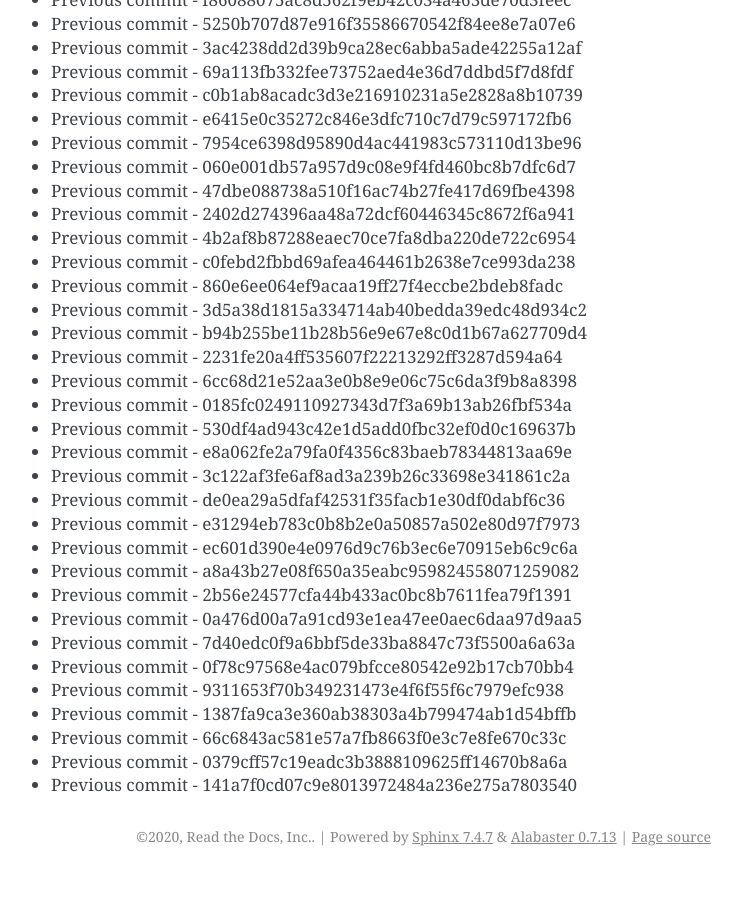
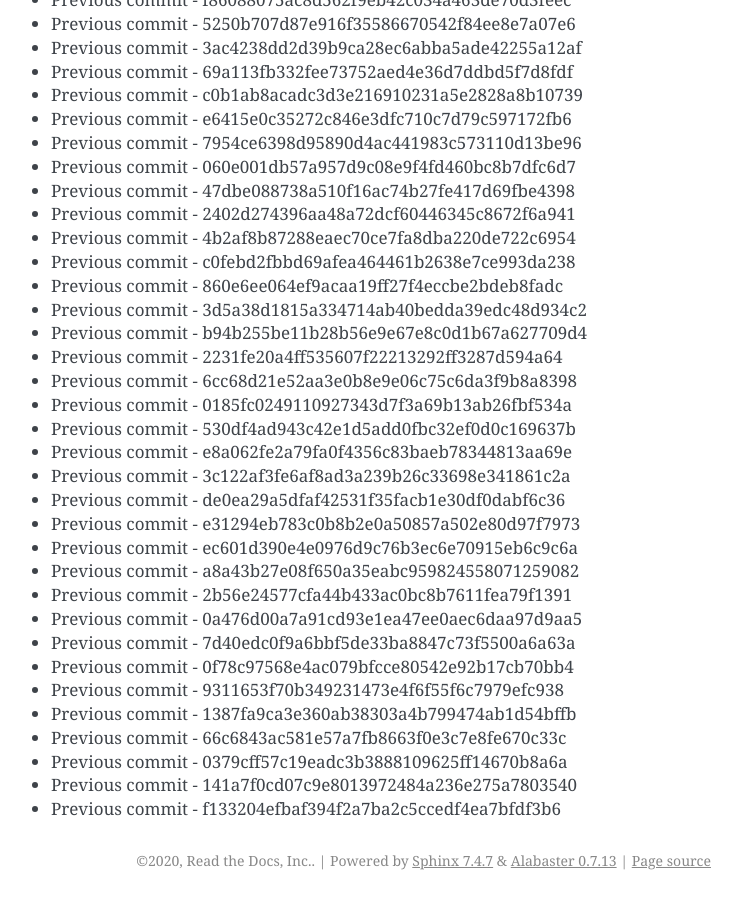
Before and after one commit to readthedocs/rtd-git-stresstest, a Sphinx documentation site: the page built from docs/updates.rst, in a window 1280 px wide and 900 px high, scrolled down 1750 px. Shown: the whole window, without its empty margins (399-1141 px from the left). Built offline with Sphinx 7.4.7, drawn with Linux system fonts in a browser that asks for light colours; before the commit the page ends 2626 px from its top, so only the background shows below that.

Commit message:
Generating commit from previous: f133204efbaf394f2a7ba2c5ccedf4ea7bfdf3b6

```diff
--- a/docs/updates.rst
+++ b/docs/updates.rst
@@ -105,3 +105,4 @@ It can be tested for any performance characteristics.
 * Previous commit - 66c6843ac581e57a7fb8663f0e3c7e8fe670c33c
 * Previous commit - 0379cff57c19eadc3b3888109625ff14670b8a6a
 * Previous commit - 141a7f0cd07c9e8013972484a236e275a7803540
+* Previous commit - f133204efbaf394f2a7ba2c5ccedf4ea7bfdf3b6
```
